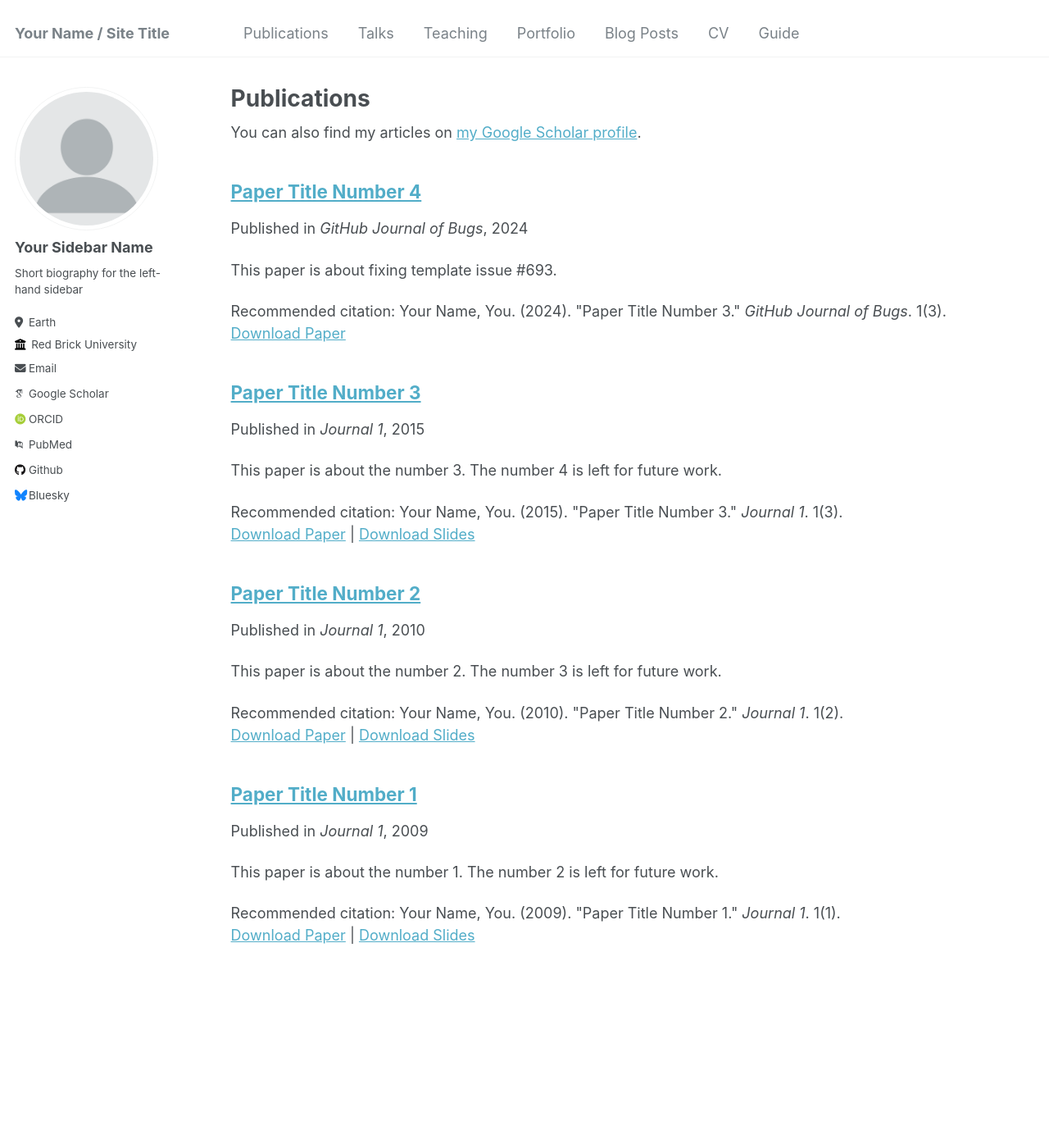
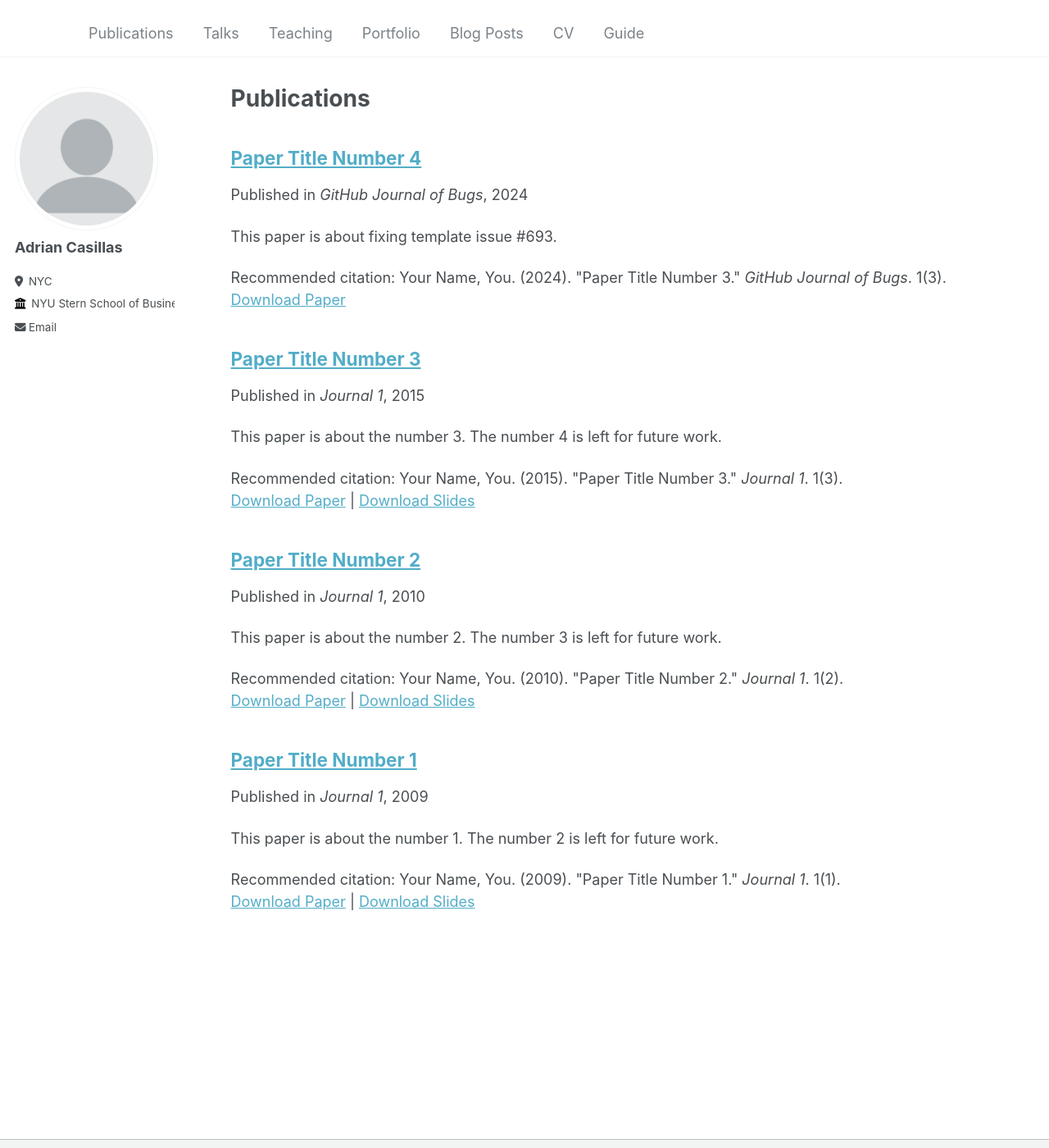
Before and after one commit to Adrian-Casillas/adrian-casillas.github.io, a Jekyll site: the page built from _pages/publications.md, in a window 1280 px wide and 1400 px high. Shown: the whole window at 82% size. Built offline with Jekyll 4.4.1, drawn with Linux system fonts in a browser that asks for light colours; some web fonts are replaced.

Commit message:
Update _config.yml

```diff
--- a/_config.yml
+++ b/_config.yml
@@ -8,7 +8,7 @@
 
 # Basic Site Settings
 locale                   : "en-US"
-title                    : "Your Name / Site Title"
+title                    : ""
 title_separator          : "-"
 name                     : &name "Your Name"
 description              : &description "personal description"
@@ -22,57 +22,13 @@ repository               : "academicpages/academicpages.github.io"
 author:
   # Biographic information
   avatar           : "profile.png"
-  name             : "Your Sidebar Name"
+  name             : "Adrian Casillas"
   pronouns         : # example: "she/her"
-  bio              : "Short biography for the left-hand sidebar"
-  location         : "Earth"
-  employer         : "Red Brick University"
+  bio              : ""
+  location         : "NYC"
+  employer         : "NYU Stern School of Business"
   uri              : # URL
-  email            : "none@example.org"
-
-  # Academic websites
-  arxiv            : # URL - Update with the correct link to your profile
-  googlescholar    : "https://scholar.google.com/citations?user=PS_CX0AAAAAJ"
-  impactstory      : # URL
-  orcid            : "http://orcid.org/yourorcidurl"
-  semantic         : # URL
-  pubmed           : "https://www.ncbi.nlm.nih.gov/pubmed/?term=john+snow"
-  researchgate     : # URL
-
-  # Repositories and software development
-  bitbucket        : # Username - Update with your username on the site
-  codepen          : # Username
-  dribbble         : # Username
-  github           : "academicpages"
-  kaggle           : # Username
-  stackoverflow    : # User number or user number and name (i.e., use "1" or "1/jeff-atwood")
-
-  # Social media
-  bluesky          : "bsky.app" # Replace this with you Bluesky username
-  facebook         : # Username
-  flickr           : # Username
-  foursquare       : # Username
-  goodreads        : # Username
-  google_plus      : # Username
-  keybase          : # Username
-  instagram        : # Username
-  lastfm           : # Username
-  linkedin         : # Username
-  mastodon         : # URL
-  medium           : # URL
-  pinterest        : # Username
-  soundcloud       : # Username
-  steam            : # Username
-  telegram         : # URL
-  tumblr           : # Username
-  twitter          : # Username for X / Twitter
-  vine             : # Username
-  weibo            : # Username
-  wikipedia        : # Username
-  xing             : # Username
-  youtube          : # Username
-  zhihu            : # URL
-
+  email            : "ac12001@stern.nyu.edu"
 
 # Site Settings
 teaser                   :  # filename of teaser fallback teaser image placed in /images/, .e.g. "500x300.png"
```
